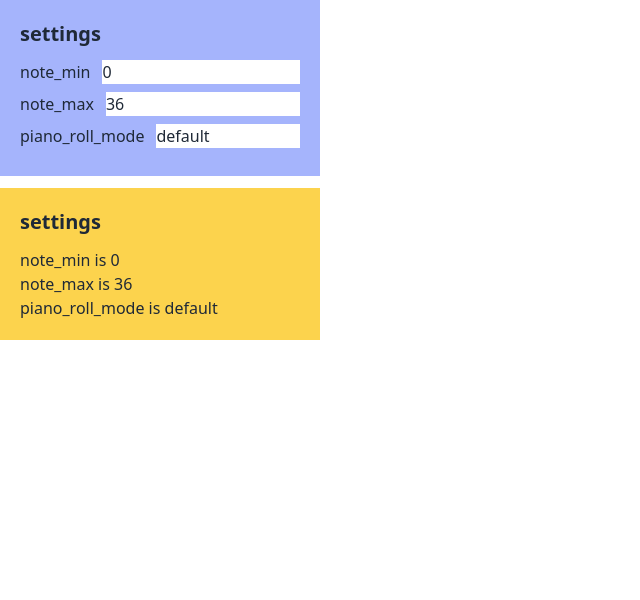
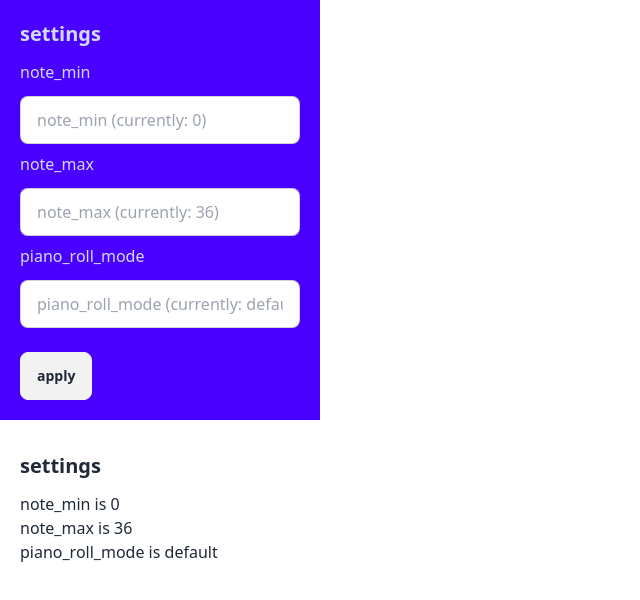
Before and after one commit to dokxid/potato-jam, a Vue app: page / in a window 1280 px wide. Shown: the top 600 px of the page, without its empty margins (0-640 px from the left). Built offline with nearby package versions, Linux system fonts and the light colour scheme.

Commit message:
change placeholders of settings input form

```diff
--- a/src/components/Settings.vue
+++ b/src/components/Settings.vue
@@ -1,19 +1,29 @@
 <script setup lang="ts">
 
 const settings = defineModel<Map<string, any>>({required: true})
+
+function apply_settings() {
+
+}
 
 </script>
 
 <template>
   <div class="space-y-3">
-    <div class="bg-indigo-300 p-5 max-w-xs">
+    <div class="bg-primary p-5 max-w-xs text-primary-content">
       <h1 class="text-xl font-bold mb-3">settings</h1>
-      <div v-for="item in settings.keys()" class="flex flex-row space-x-3 mb-2">
+      <div v-for="item in settings.keys()" class="flex flex-col space-y-3 mb-2">
         <span>{{ item }}</span>
-        <input type="text" placeholder="NOTE_MIN" :value="settings.get(item)" class="w-full"/>
+        <input
+            type="text"
+            :placeholder="item + ' (currently: ' + settings.get(item) + ')'"
+            :id="item"
+            class="input input-bordered text-base-content max-w-xs"
+        />
       </div>
+      <button class="btn mt-4">apply</button>
     </div>
-    <div class="bg-amber-300 p-5 max-w-xs">
+    <div class="bg-base-100 p-5 max-w-xs">
       <h1 class="text-xl font-bold mb-3">settings</h1>
       <div v-for="item in settings.keys()">
         <p>{{ item }} is {{ settings.get(item) }}</p>
```
